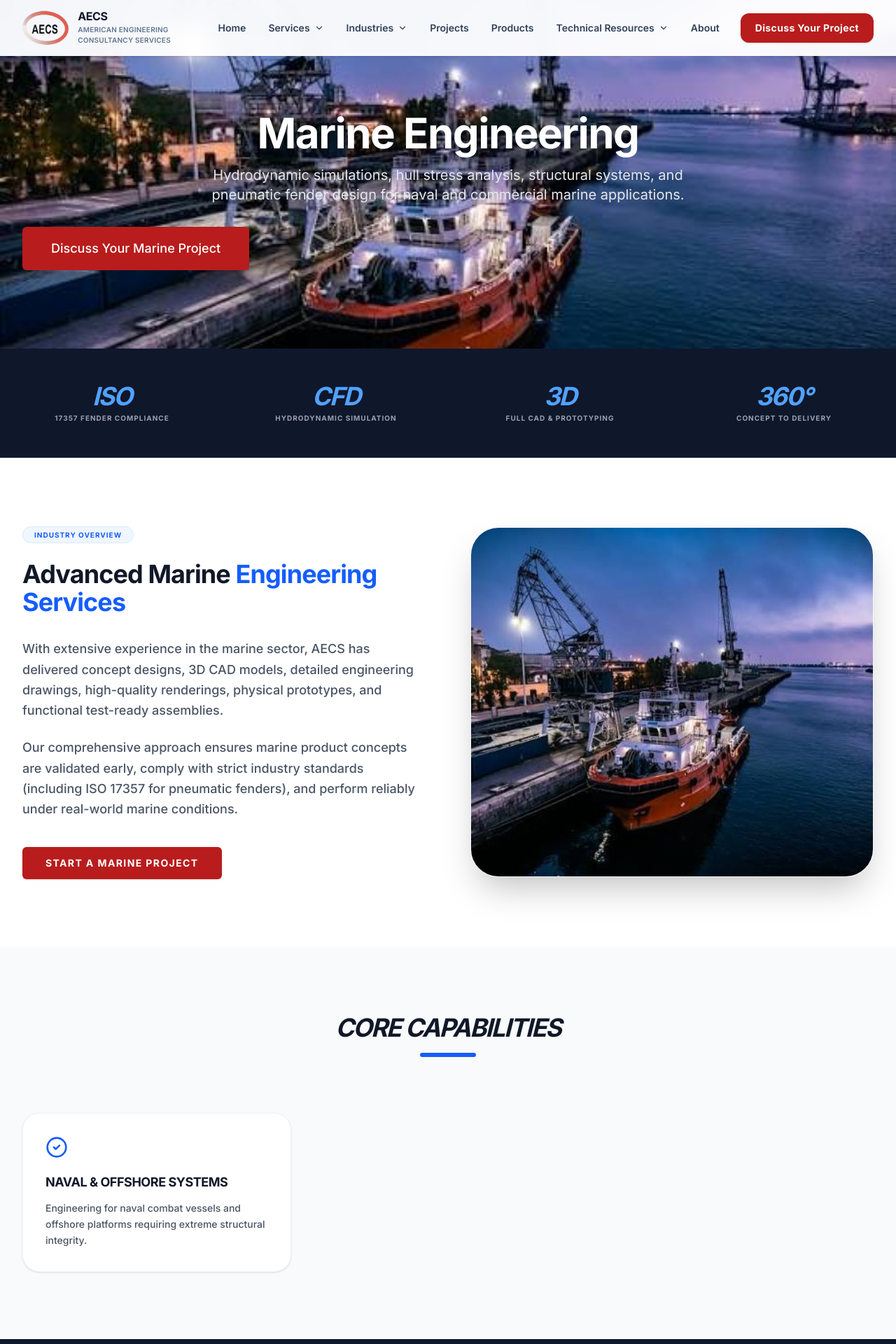
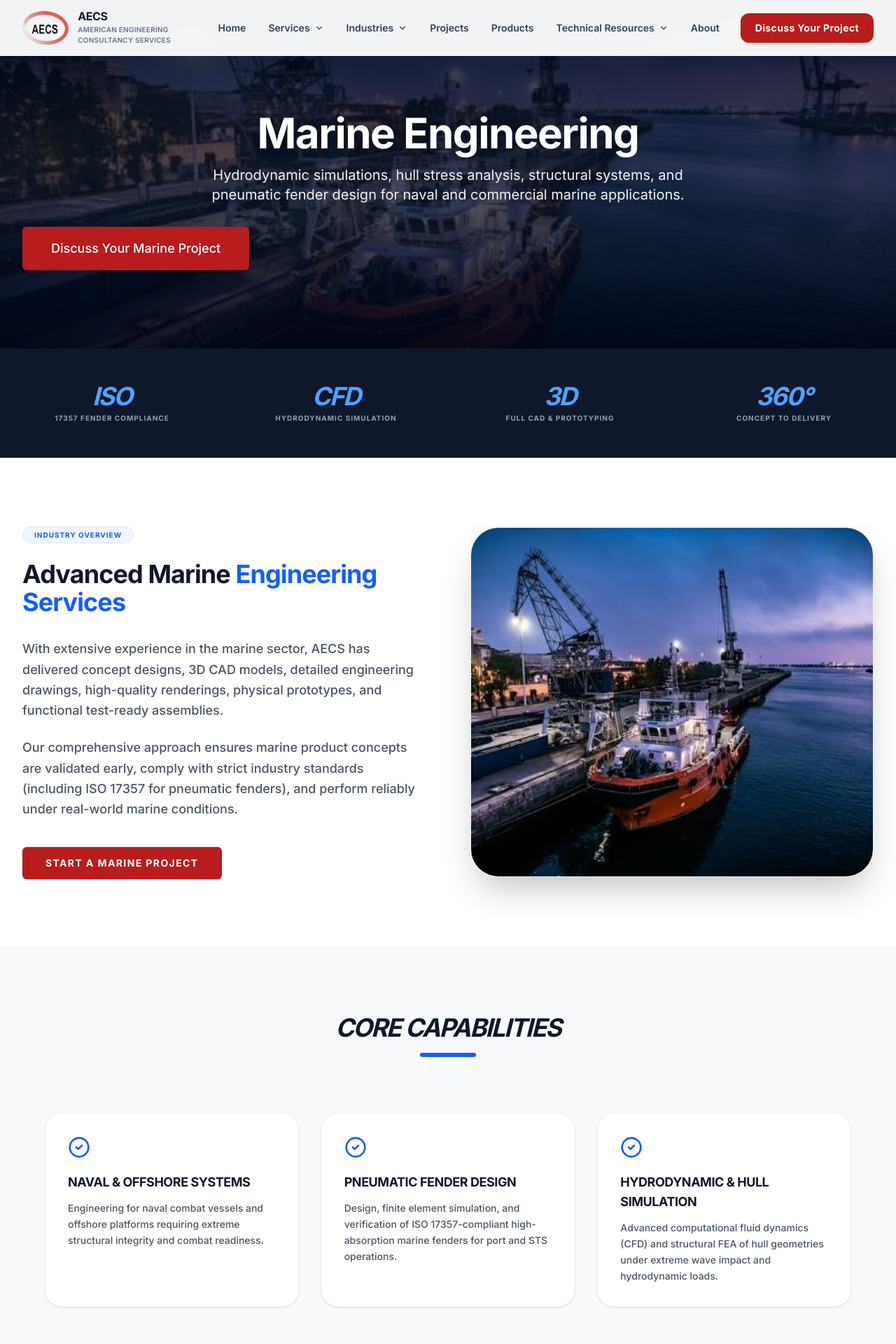
Before and after one commit to aegdefense-code/aecs-clone, a React (Vite) app: page /industries/marine in a window 1280 px wide. Shown: the top 1920 px of the page at 70% size. Built offline with nearby package versions, Linux system fonts and the light colour scheme.

Commit message:
feat: resolve items 16, 17, 19, 20, 22 (page contrast scrim, Automotive title/layout, Marine grid layout, Consumer Sports categories)

```diff
--- a/src/components/Navbar.jsx
+++ b/src/components/Navbar.jsx
@@ -53,7 +53,7 @@ const Navbar = () => {
   ];
 
   const industryLinks = [
-    { name: 'Automotive & Tires', path: '/industries/automotive' },
+    { name: 'Automotive', path: '/industries/automotive' },
     { name: 'Defense & Mobility', path: '/industries/defense-mobility' },
     { name: 'Marine Engineering', path: '/industries/marine' },
     { name: 'Medical Devices', path: '/industries/medical' },
--- a/src/components/PageHero.jsx
+++ b/src/components/PageHero.jsx
@@ -8,16 +8,19 @@ const PageHero = ({
 }) => {
   return (
     <section
-      className="relative bg-cover bg-center bg-no-repeat pt-32 pb-20 lg:pt-40 lg:pb-28"
+      className="relative bg-cover bg-center bg-no-repeat pt-32 pb-20 lg:pt-40 lg:pb-28 overflow-hidden"
       style={{ backgroundImage: `url("${backgroundImage}")` }}
     >
-      <div className="max-w-7xl mx-auto px-4 sm:px-6 lg:px-8 text-center text-white">
-        <h1 className="text-4xl md:text-5xl lg:text-6xl font-extrabold tracking-tight mb-4">
+      {/* High-contrast gradient scrim overlay for maximum text readability across all background images */}
+      <div className="absolute inset-0 bg-gradient-to-b from-slate-950/85 via-slate-900/70 to-slate-950/90 pointer-events-none"></div>
+
+      <div className="relative z-10 max-w-7xl mx-auto px-4 sm:px-6 lg:px-8 text-center text-white">
+        <h1 className="text-4xl md:text-5xl lg:text-6xl font-extrabold tracking-tight mb-4 drop-shadow-md">
           {title}
         </h1>
 
         {subtitle && (
-          <p className="mt-4 max-w-3xl mx-auto text-xl text-gray-200">
+          <p className="mt-4 max-w-3xl mx-auto text-xl text-gray-100 drop-shadow">
             {subtitle}
           </p>
         )}
--- a/src/pages/industries/Automotive.jsx
+++ b/src/pages/industries/Automotive.jsx
@@ -39,7 +39,7 @@ const Automotive = () => {
   return (
     <div className="bg-white">
       <PageHero
-        title="Automotive & Tires"
+        title="Automotive"
         subtitle="End-to-end automotive engineering and manufacturing solutions for OEMs, Tier-1 and Tier-2 suppliers—from structural design to final finish tire validation."
         backgroundImage="https://images.unsplash.com/photo-1553440569-bcc63803a83d?q=80&w=2825&auto=format&fit=crop"
       >
@@ -97,14 +97,14 @@ const Automotive = () => {
         </div>
       </section>
 
-      {/* Core Capabilities Grid */}
+      {/* Core Capabilities Grid - Centered symmetrically */}
       <section className="py-24 bg-gray-50">
         <div className="max-w-7xl mx-auto px-4 sm:px-6 lg:px-8">
           <div className="text-center mb-20">
             <h2 className="text-4xl font-black text-gray-900 tracking-tighter uppercase italic mb-4">Core Capabilities</h2>
             <div className="w-20 h-1.5 bg-brand-primary mx-auto rounded-full"></div>
           </div>
-          <div className="grid grid-cols-1 md:grid-cols-2 lg:grid-cols-3 gap-8">
+          <div className="grid grid-cols-1 md:grid-cols-2 gap-8 max-w-4xl mx-auto">
             {capabilities.map((cap, i) => (
               <motion.div
                 key={i}
@@ -149,17 +149,16 @@ const Automotive = () => {
         </div>
       </section>
 
-      {/* Standards */}
+      {/* Standards - Centered symmetrically */}
       <section className="py-20 bg-white">
         <div className="max-w-7xl mx-auto px-4 sm:px-6 lg:px-8">
           <div className="text-center mb-12">
             <h2 className="text-3xl font-black text-gray-900 tracking-tighter uppercase italic">Standards & Compliance</h2>
           </div>
-          <div className="grid grid-cols-2 md:grid-cols-4 gap-6">
+          <div className="grid grid-cols-1 sm:grid-cols-3 gap-6 max-w-4xl mx-auto">
             {[
               { code: "ISO 9001:2015", desc: "Quality Management" },
               { code: "IATF 16949", desc: "Automotive QMS" },
-              // { code: "ECE R30 & R117", desc: "Tyre Safety Regs" },
               { code: "SAE Standards", desc: "Automotive Testing" }
             ].map((std, i) => (
               <div key={i} className="text-center p-8 bg-gray-50 rounded-3xl border border-gray-100 hover:border-brand-primary transition-colors">
--- a/src/pages/industries/ConsumerSports.jsx
+++ b/src/pages/industries/ConsumerSports.jsx
@@ -7,7 +7,7 @@ import { Activity, Package, TrendingUp, Users, CheckCircle2, ChevronRight } from
 
 const capabilities = [
   { title: "Wearables Development", desc: "End-to-end engineering for smart wearables including ergonomic design, sensor integration, material selection, and DFM (design for manufacturability)." },
-  { title: "CPG Packaging Analysis", desc: "Structural and aesthetic analysis of consumer goods packaging to optimize for protection, cost, sustainability, and shelf appeal." },
+  { title: "Enclosure & Housing Analysis", desc: "Structural, thermal, and ergonomic engineering of device enclosures to optimize durability, user comfort, and aesthetic appeal." },
   { title: "High-Volume Sourcing", desc: "AECS directly manages procurement and pricing negotiations with commercial and custom manufacturers to reduce cost and lead times." },
   { title: "3D Printing & Rapid Prototyping", desc: "FDM, SLA, and SLS printing for rapid, functional test models—enabling fast market validation before committing to tooling." },
   { title: "Quick-Turn Urethane Casting", desc: "Short-run silicone mold casting for 10–500 units, ideal for pre-production market testing and functional pilot batches." },
@@ -143,18 +143,17 @@ const ConsumerSports = () => {
         </div>
       </section>
 
-      {/* Sectors Served */}
+      {/* Sectors Served - Free of Apparel and Packaged Goods (CPG), Centered symmetrically */}
       <section className="py-20 bg-white">
         <div className="max-w-7xl mx-auto px-4 sm:px-6 lg:px-8">
           <div className="text-center mb-12">
             <h2 className="text-3xl font-black text-gray-900 tracking-tighter uppercase italic">Product Categories We Serve</h2>
           </div>
-          <div className="grid grid-cols-2 md:grid-cols-4 gap-6">
+          <div className="grid grid-cols-1 sm:grid-cols-3 gap-6 max-w-4xl mx-auto">
             {[
-              { code: "Wearables", desc: "Smart & Athletic Gear" },
-              { code: "Sports", desc: "Equipment & Apparel" },
-              { code: "Home", desc: "Consumer Appliances" },
-              { code: "CPG", desc: "Packaged Goods" }
+              { code: "Wearables", desc: "Smart Biometrics & Trackers" },
+              { code: "Sports Tech", desc: "Athletic & Training Equipment" },
+              { code: "Smart Home", desc: "Connected Consumer Appliances" }
             ].map((cat, i) => (
               <div key={i} className="text-center p-8 bg-gray-50 rounded-3xl border border-gray-100 hover:border-orange-500 transition-colors">
                 <p className="text-2xl font-black text-orange-500 uppercase tracking-tight mb-2">{cat.code}</p>
--- a/src/pages/industries/Marine.jsx
+++ b/src/pages/industries/Marine.jsx
@@ -8,12 +8,18 @@ import marineImg from '../../assets/images/marine-engineering.jpg';
 import SEO from '../../components/SEO';
 
 const capabilities = [
-  // { title: "CFD Hull Analysis", desc: "Advanced computational fluid dynamics simulations to optimize hydrodynamic performance and reduce fuel consumption." },
-  // { title: "Propeller Reverse Engineering", desc: "Precise 3D scanning and CAD reconstruction of existing propellers for performance analysis or accurate replacement." },
-  // { title: "Onboard HVAC & Plumbing", desc: "Engineering of climate control and fluid systems built to withstand corrosion, vibration, and harsh marine environments." },
-  // { title: "Pneumatic Fender Design", desc: "Design, analysis, and testing of ISO 17357-compliant marine fenders for safe port and vessel-to-vessel docking." },
-  // { title: "Structural Hull Design", desc: "Detailed finite element analysis (FEA) of hull structures for stress distribution, fatigue life, and wave impact loads." },
-  { title: "Naval & Offshore Systems", desc: "Engineering for naval combat vessels and offshore platforms requiring extreme structural integrity." }
+  {
+    title: "Naval & Offshore Systems",
+    desc: "Engineering for naval combat vessels and offshore platforms requiring extreme structural integrity and combat readiness."
+  },
+  {
+    title: "Pneumatic Fender Design",
+    desc: "Design, finite element simulation, and verification of ISO 17357-compliant high-absorption marine fenders for port and STS operations."
+  },
+  {
+    title: "Hydrodynamic & Hull Simulation",
+    desc: "Advanced computational fluid dynamics (CFD) and structural FEA of hull geometries under extreme wave impact and hydrodynamic loads."
+  }
 ];
 
 const stats = [
@@ -29,11 +35,6 @@ const projects = [
     desc: "AECS has executed government contract projects for the design and manufacturing of industrial fenders, meeting stringent regulatory and performance requirements.",
     points: ["ISO 17357 compliance", "Rubber material engineering", "Performance testing & certification"]
   },
-  // {
-  //   title: "Naval Vessel Engineering",
-  //   desc: "Structural and fluid systems engineering specifically designed for naval combat vessels, including specialized hull modifications and equipment integration.",
-  //   points: ["Hydrodynamic drag reduction", "Hull stress analysis under combat loads", "Propulsion system optimization"]
-  // },
   {
     title: "Marine Product Development",
     desc: "Full NPD support for marine products—from concept design and 3D CAD models to prototype manufacturing and functional test-ready assemblies.",
@@ -114,14 +115,14 @@ const Marine = () => {
         </div>
       </section>
 
-      {/* Core Capabilities Grid */}
+      {/* Core Capabilities Grid - Fully populated without blank space */}
       <section className="py-24 bg-gray-50">
         <div className="max-w-7xl mx-auto px-4 sm:px-6 lg:px-8">
           <div className="text-center mb-20">
             <h2 className="text-4xl font-black text-gray-900 tracking-tighter uppercase italic mb-4">Core Capabilities</h2>
             <div className="w-20 h-1.5 bg-blue-600 mx-auto rounded-full"></div>
           </div>
-          <div className="grid grid-cols-1 md:grid-cols-2 lg:grid-cols-3 gap-8">
+          <div className="grid grid-cols-1 md:grid-cols-3 gap-8 max-w-6xl mx-auto">
             {capabilities.map((cap, i) => (
               <motion.div
                 key={i}
@@ -140,14 +141,14 @@ const Marine = () => {
         </div>
       </section>
 
-      {/* Projects / Applications */}
+      {/* Projects / Applications - Centered symmetrically */}
       <section className="py-24 bg-slate-900 text-white">
         <div className="max-w-7xl mx-auto px-4 sm:px-6 lg:px-8">
           <div className="text-center mb-20">
             <h2 className="text-4xl lg:text-5xl font-black tracking-tighter uppercase italic mb-4">Application Areas</h2>
             <div className="w-20 h-1.5 bg-blue-500 mx-auto rounded-full"></div>
           </div>
-          <div className="grid grid-cols-1 lg:grid-cols-3 gap-10">
+          <div className="grid grid-cols-1 md:grid-cols-2 gap-10 max-w-4xl mx-auto">
             {projects.map((proj, i) => (
               <div key={i} className="bg-white/5 border border-white/10 rounded-3xl p-10 hover:border-blue-400 transition-colors group">
                 <h3 className="text-2xl font-black uppercase tracking-tight mb-4 group-hover:text-blue-400 transition-colors">{proj.title}</h3>
@@ -166,17 +167,16 @@ const Marine = () => {
         </div>
       </section>
 
-      {/* Standards */}
+      {/* Standards - Centered symmetrically */}
       <section className="py-20 bg-white">
         <div className="max-w-7xl mx-auto px-4 sm:px-6 lg:px-8">
           <div className="text-center mb-12">
             <h2 className="text-3xl font-black text-gray-900 tracking-tighter uppercase italic">Standards & Compliance</h2>
           </div>
-          <div className="grid grid-cols-2 md:grid-cols-4 gap-6">
+          <div className="grid grid-cols-1 sm:grid-cols-3 gap-6 max-w-4xl mx-auto">
             {[
               { code: "ISO 17357", desc: "Pneumatic Fenders" },
               { code: "ISO 9001", desc: "Quality Management" },
-              // { code: "MARPOL", desc: "Marine Pollution Regs" },
               { code: "SOLAS", desc: "Ship Safety Standards" }
             ].map((std, i) => (
               <div key={i} className="text-center p-8 bg-gray-50 rounded-3xl border border-gray-100 hover:border-blue-600 transition-colors">
```
